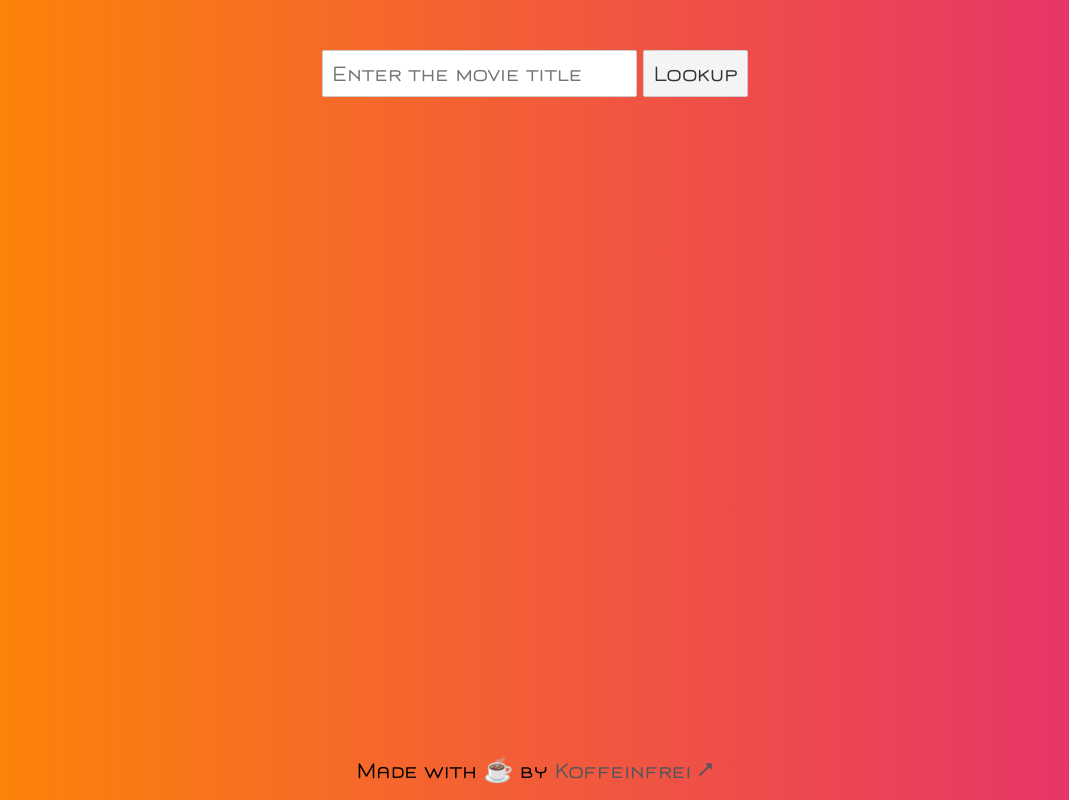
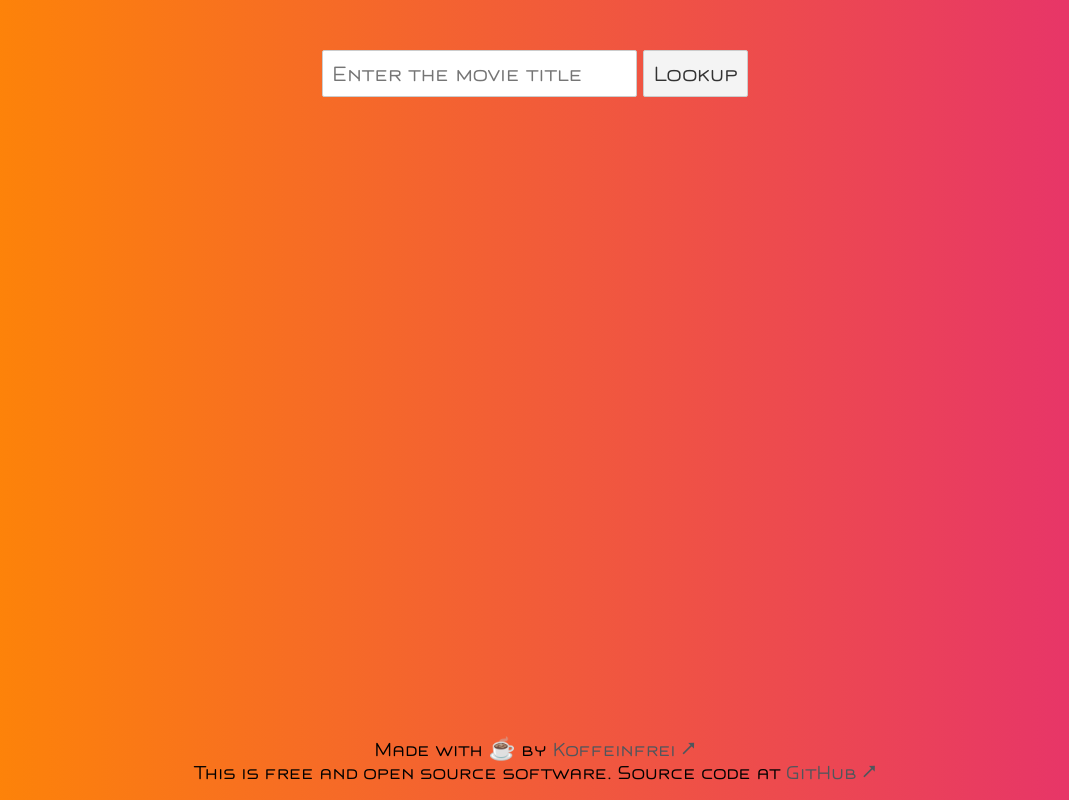
Before and after one commit to koffeinfrei/should-i-watch-this, a Svelte app: page / in a window 1280 px wide. Shown: the whole page, without its empty margins (105-1174 px from the left). Built offline with nearby package versions, Linux system fonts and the light colour scheme.

Commit message:
add FOSS disclaimer and link to github to footer

```diff
--- a/src/App.svelte
+++ b/src/App.svelte
@@ -7,6 +7,7 @@
   import Result from './Result.svelte';
   import Error from './Error.svelte';
   import Spinner from './Spinner.svelte';
+  import Footer from './Footer.svelte';
 
   let title = '';
   let year = '';
@@ -59,11 +60,6 @@ main {
 .box {
   margin-bottom: 53px;
 }
-
-.footer {
-  margin: auto 0 8px 0;
-}
-
 </style>
 
 <main>
@@ -91,6 +87,4 @@ main {
   </section>
 </main>
 
-<section class="center footer">
-  Made with ☕️  by <a href="https://www.koffeinfrei.org" target="_blank">Koffeinfrei ⭧</a>
-</section>
+<Footer />
--- /dev/null
+++ b/src/Footer.svelte
@@ -0,0 +1,14 @@
+<style>
+.footer {
+  margin: auto 0 8px 0;
+  text-align: center;
+  font-size: 0.9em;
+}
+</style>
+
+<section class="center footer">
+  Made with ☕️  by <a href="https://www.koffeinfrei.org" target="_blank">Koffeinfrei ⭧</a>
+  <br>
+  This is free and open source software.
+  Source code at <a href="https://github.com/koffeinfrei/should-i-watch-this-www" target="_blank">GitHub ⭧</a>
+</section>
```
